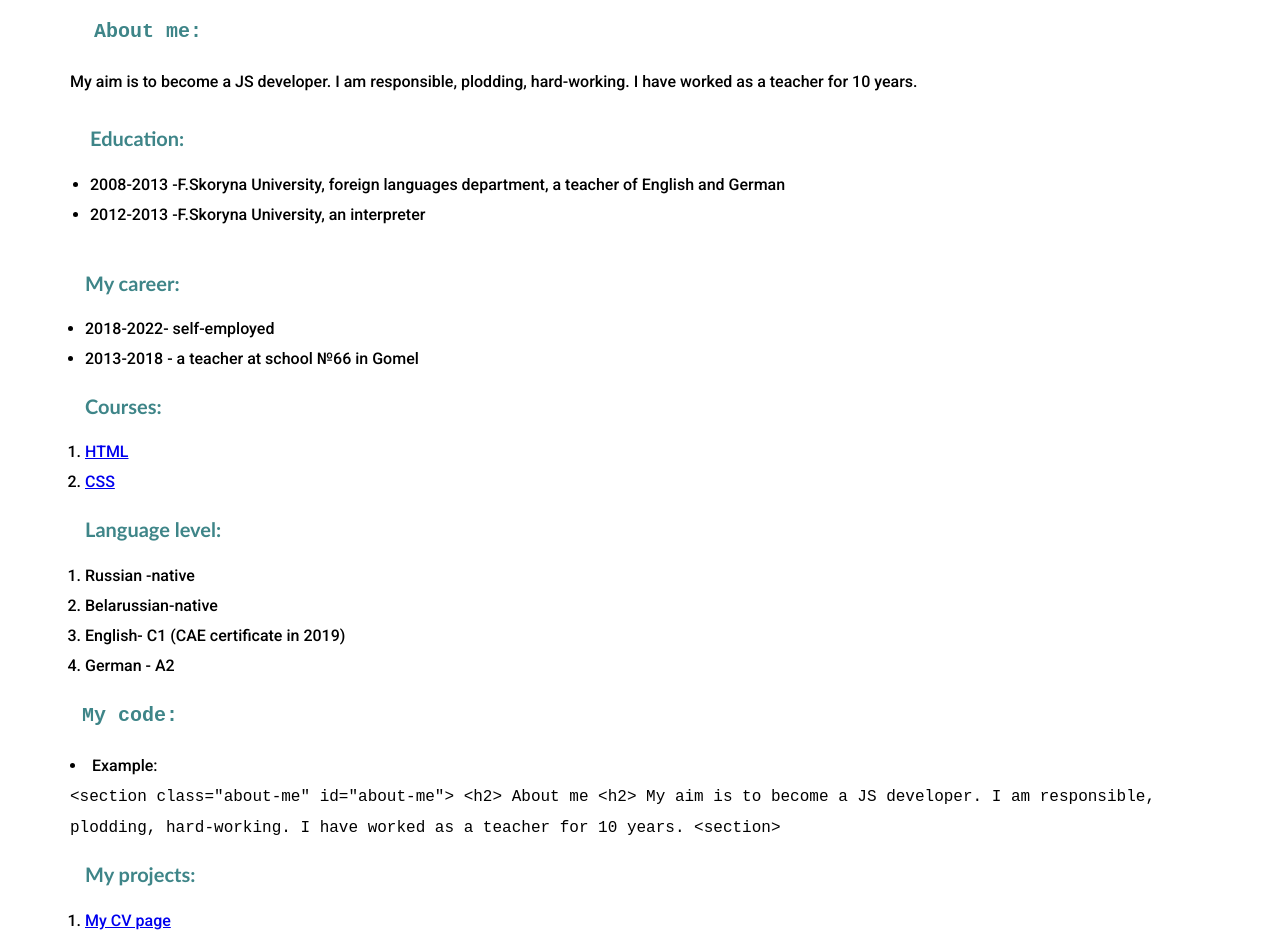
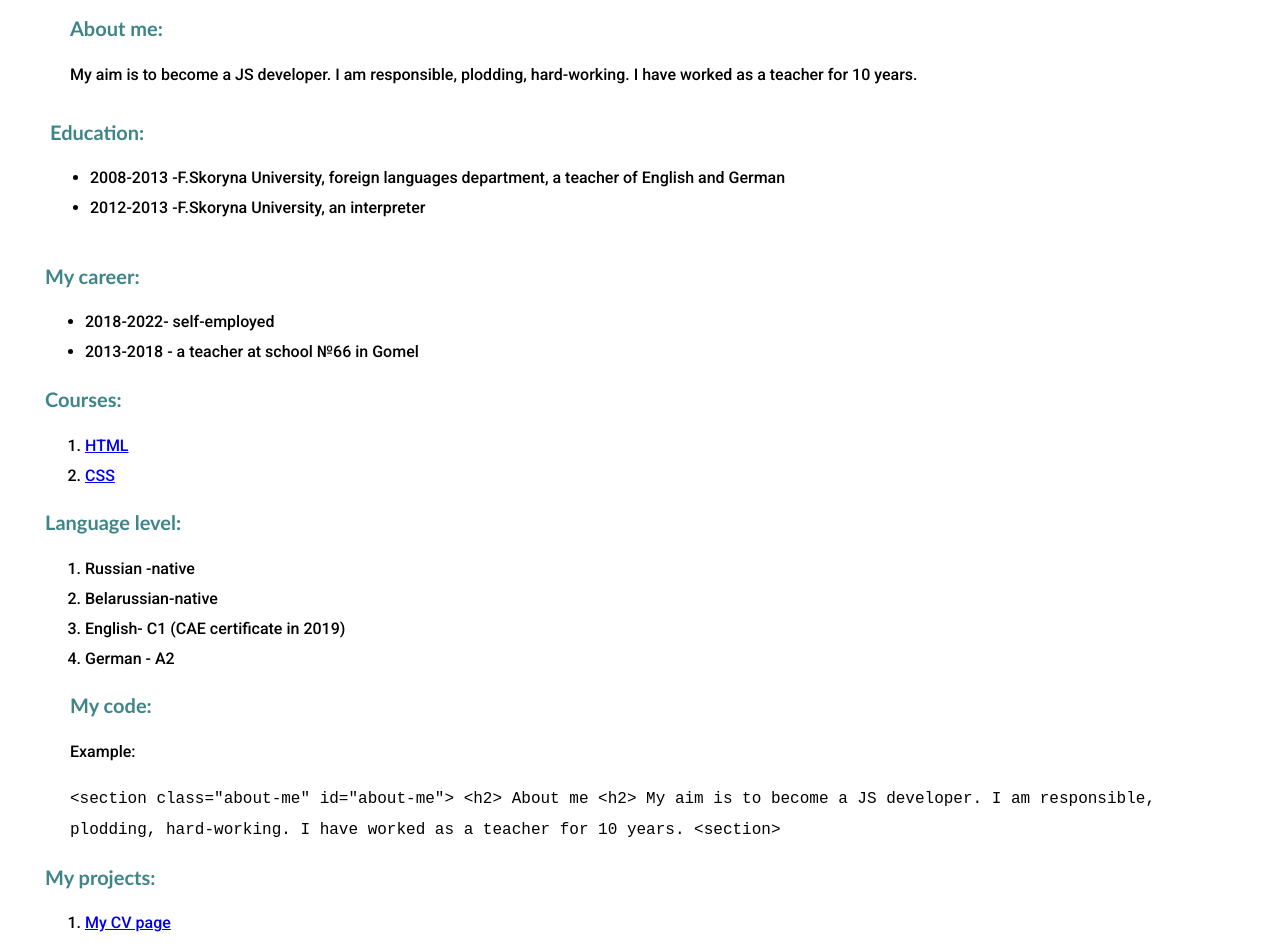
Before and after one commit to MarynaPrusenka/rsschool-cv0, a plain HTML site: page index.html in a window 1280 px wide. Shown: the part 504-1452 px from the top of the page. Drawn offline with Linux system fonts and the light colour scheme; files whose address does not match are found by name.

Commit message:
fix: correct mistakes

```diff
--- a/index.html
+++ b/index.html
@@ -31,7 +31,8 @@
                   <img src="../rsschool-cv/assets/img/avatar.png" alt="My photo">
                 </figure>
                 <section class="contacts" id="contacts">
-                    <ul><h2 class="main-points">Contacts:</h2>
+                    <h2 class="main-points">Contacts:</h2>
+                    <ul>
                         <li class="contact-list">Mobile number:+375445479710</li>
                         <li class="contact-list">Nickname in Discord:MARINA#2827</li>
                         <li class="contact-list">Email: upgrade-course@mail.ru</li>
@@ -39,7 +40,8 @@
                     </ul>
                 </section>
                 <section class="skills" id="skills">
-                  <ol class="hard-skills"> <h2 class="main-points">Skills:</h2>
+                   <h2 class="main-points">Skills:</h2>
+                   <ol class="hard-skills">
                       <li>HTML</li>
                       <li>CSS</li>
                       <li>Figma</li>
@@ -49,29 +51,33 @@
             </div>
             <div class="right-side">
                 <section class="about-me" id="about-me">
-                    <h2 class="main-points"><pre>  About me:</pre></h2>
+                    <h2 class="main-points">About me:</h2>
                       My aim is to become a JS developer. I am responsible, plodding, hard-working. I have worked as a teacher for 10 years.
                 </section>
                 <section class="education" id="education">
-                  <ul><h2 class="main-points">Education:</h2>
+                  <h2 class="main-points">Education:</h2>
+                  <ul>
                       <li class="education-list">2008-2013 -F.Skoryna University, foreign languages department, a teacher of English and German</li>
                       <li class="education-list">2012-2013 -F.Skoryna University,  an interpreter </li>
                   </ul>
                 </section>
                 <section class="job">
-                    <ul> <h2 class="main-points">My career:</h2>
+                    <h2 class="main-points">My career:</h2>
+                    <ul>
                         <li>2018-2022- self-employed</li>
                         <li>2013-2018 - a teacher at school №66 in Gomel</li>
                     </ul>
                 </section>
                 <section class="courses" id="courses">
-                  <ol class="courses-list"> <h2 class="main-points">Courses:</h2>
+                  <h2 class="main-points">Courses:</h2>
+                  <ol class="courses-list">
                       <li><a href="https://code-basics.com/ru/languages/html" target="_blank">HTML</a>  </li>
                       <li><a href="https://ru.code-basics.com/languages/css" target="_blank">CSS</a> </li>
                   </ol>
                 </section>
                 <section class="languages" id="languages">
-                    <ol><h2 class="main-points">Language level:</h2>
+                    <h2 class="main-points">Language level:</h2>
+                    <ol>
                         <li>Russian -native</li>
                         <li>Belarussian-native</li>
                         <li>English- C1 (CAE certificate in 2019)</li>
@@ -79,8 +85,8 @@
                     </ol>
                 </section>
                 <section class="code" id="code">
-                     <h2 class="main-points"><pre> My code:</pre></h2>
-                        <li>Example:</li>
+                     <h2 class="main-points">My code:</h2>
+                        <p>Example:</p>
                             <code>
                                 &lt;section class="about-me" id="about-me"&gt;
                                     &lt;h2&gt; About me &lt;h2&gt;
@@ -89,7 +95,8 @@
                               </code>
                 </section>
                 <section class="projects" id="projects">
-                    <ol> <h2 class="main-points">My projects:</h2>
+                    <h2 class="main-points">My projects:</h2>
+                    <ol>
                         <li> <a href="https://github.com/MarynaPrusenka/rsschool-cv/tree/rsschool-cv-html" target="_blank">My CV page</a> </li>
                     </ol>
                 </section>
```
